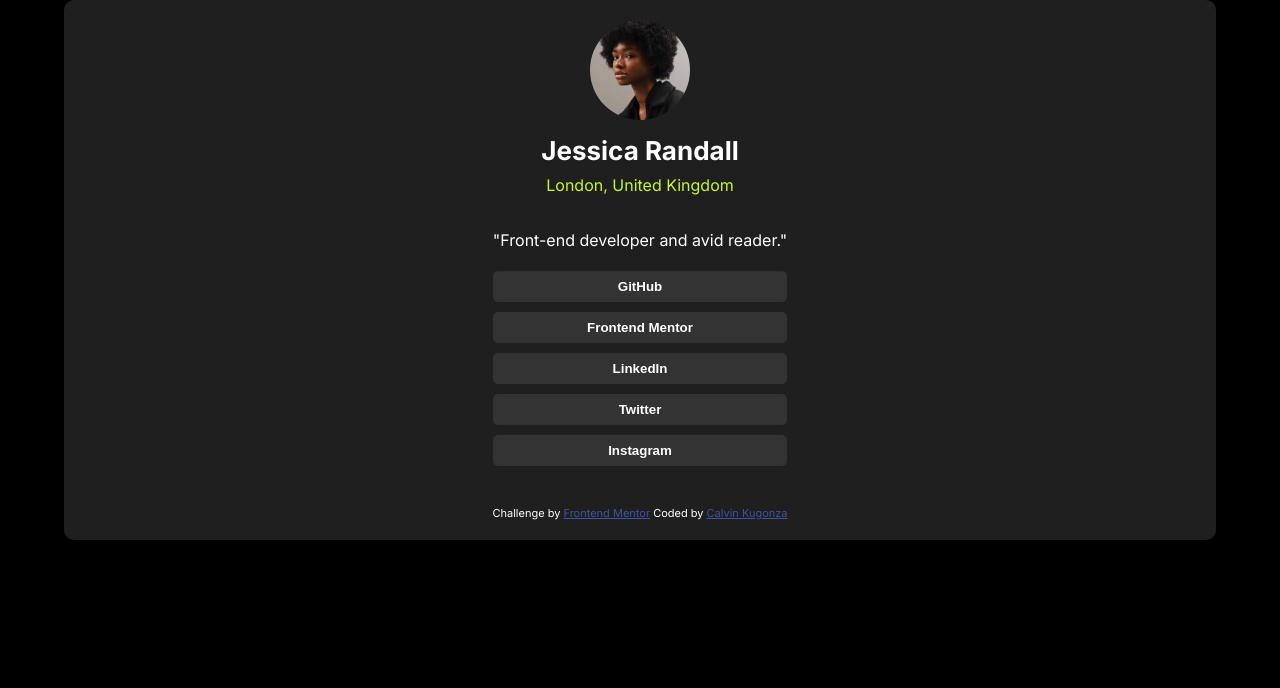
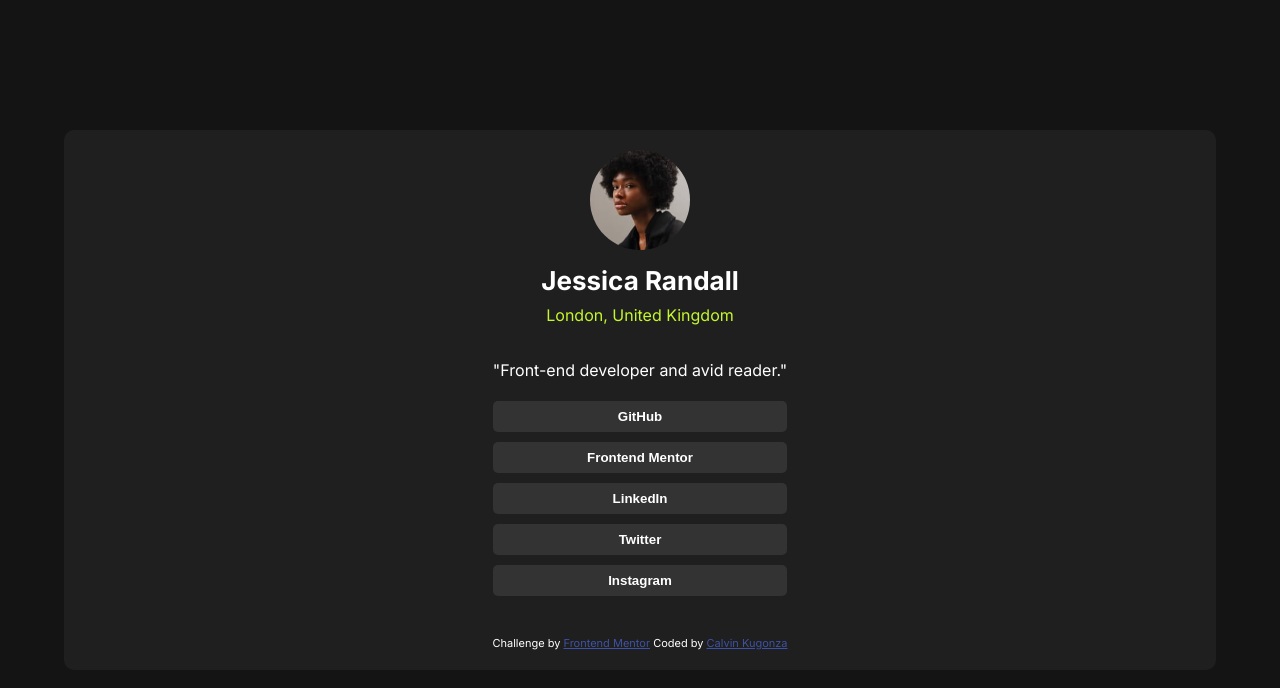
Before and after one commit to CKDCalvin/SocialLinksProfile, a plain HTML site: page index.html in a window 1280 px wide. Drawn offline with Linux system fonts and the light colour scheme.

Commit message:
updated layout

```diff
--- a/style.css
+++ b/style.css
@@ -1,7 +1,13 @@
+html, body{
+    height: 100%;
+    margin: 0;
+}
 body {
     display: flex;
+    flex-direction:column;
+    align-items: center;
     justify-content: center;
-    background-color: black;
+    background-color: hsl(0, 0%, 8%);
     margin: 0;
     color: white;
     font-family: "Inter", Arial, sans-serif;
```
